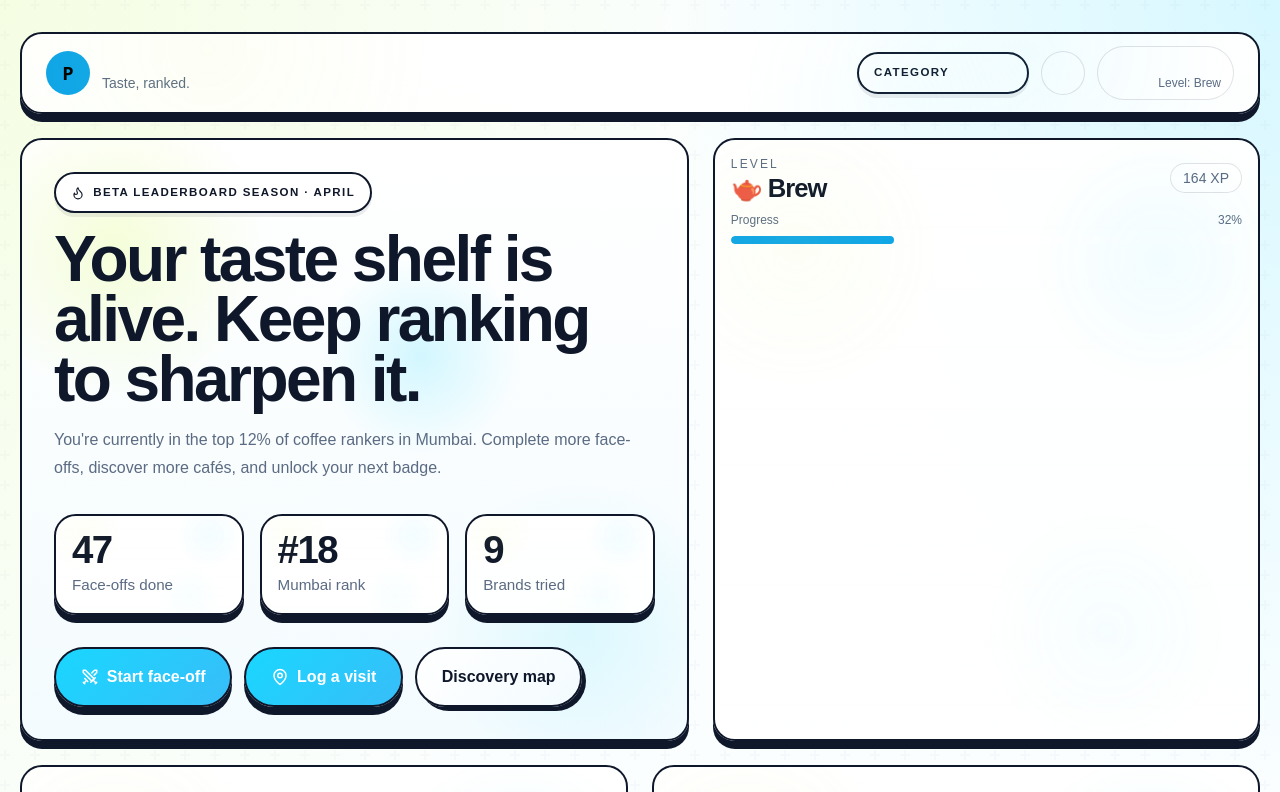
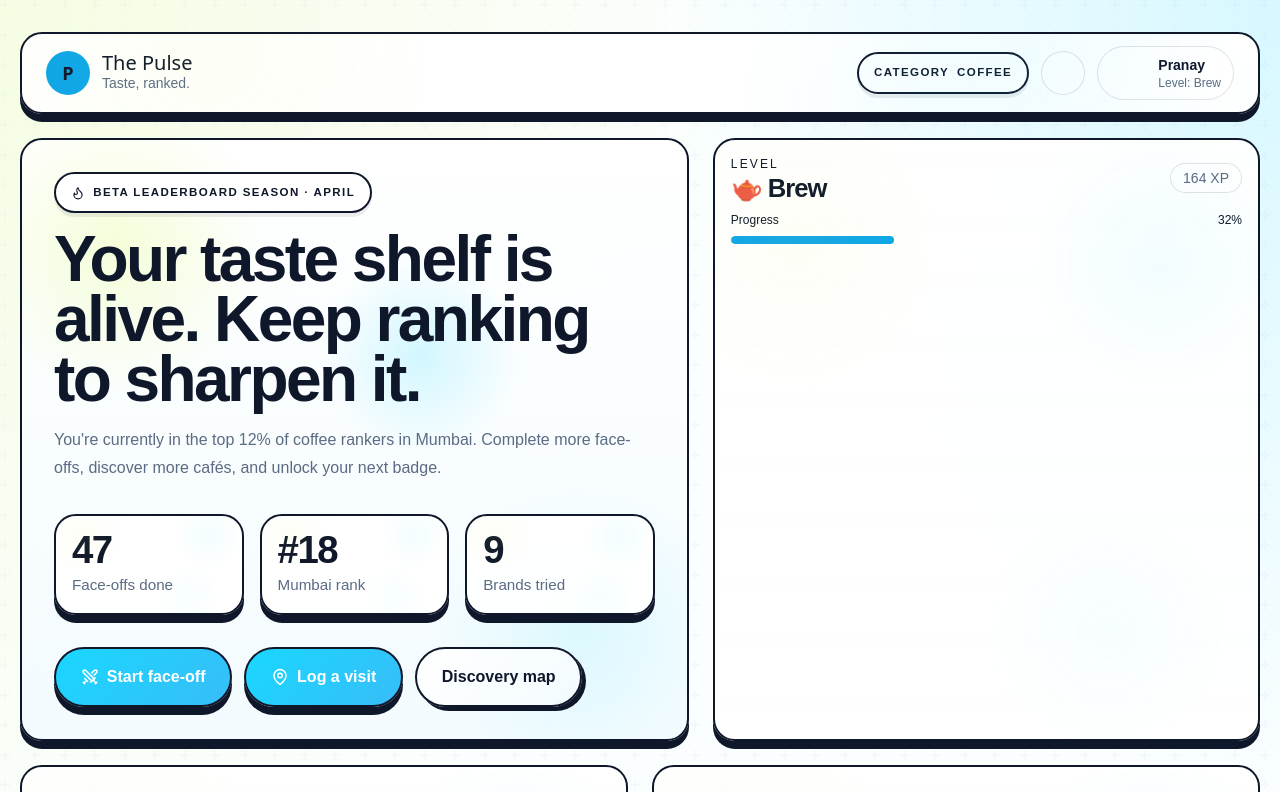
Before and after one commit to pranayj02/the-pulse, a Next.js app: page / in a window 1280 px wide. Shown: the top 792 px of the page. Built offline with nearby package versions, Linux system fonts and the light colour scheme; a web font is replaced by a local one.

Commit message:
Update globals.css - last gemini/perplexity change

```diff
--- a/app/globals.css
+++ b/app/globals.css
@@ -120,7 +120,7 @@
       radial-gradient(circle at 15% 18%, rgba(217, 251, 99, 0.15), transparent 22%),
       radial-gradient(circle at 82% 20%, rgba(25, 215, 255, 0.14), transparent 20%),
       radial-gradient(circle at 72% 82%, rgba(103, 232, 249, 0.12), transparent 20%);
-    opacity: 0.9;
+    opacity: 0.38;
   }
 
   .card-bento:hover {
@@ -139,6 +139,7 @@
     border: 2px solid var(--color-ink);
     border-radius: var(--radius-lg);
     box-shadow: var(--shadow-pop);
+    isolation: isolate;
   }
 
   .pill {
@@ -291,6 +292,7 @@
       radial-gradient(circle at 72% 18%, rgba(25, 215, 255, 0.18), transparent 20%),
       radial-gradient(circle at 84% 82%, rgba(103, 232, 249, 0.18), transparent 18%),
       linear-gradient(180deg, rgba(255,255,255,0.98), rgba(243,251,255,0.92));
+    isolation: isolate;
   }
 
   .map-grid {
@@ -335,10 +337,6 @@
   }
 
   /* Compatibility helpers */
-  .text-white {
-    color: #ffffff !important;
-  }
-
   .text-accent {
     color: var(--color-pulse-electric-deep) !important;
   }
@@ -373,6 +371,52 @@
 
   .ring-accent\/40 {
     --tw-ring-color: rgba(25, 215, 255, 0.34) !important;
+  }
+
+  /* Text safety reset */
+  h1,
+  h2,
+  h3,
+  h4,
+  h5,
+  h6,
+  p,
+  span,
+  li,
+  label,
+  a,
+  strong,
+  em,
+  small,
+  .section-title,
+  .heading-md,
+  .stat-value,
+  .font-clash {
+    color: var(--color-ink);
+    -webkit-text-fill-color: var(--color-ink);
+    text-shadow: none;
+    mix-blend-mode: normal;
+    opacity: 1;
+  }
+
+  .text-muted,
+  .stat-label {
+    color: var(--color-ink-muted) !important;
+    -webkit-text-fill-color: var(--color-ink-muted) !important;
+  }
+
+  .cta-primary,
+  .cta-primary * {
+    color: #ffffff !important;
+    -webkit-text-fill-color: #ffffff !important;
+  }
+
+  .cta-secondary,
+  .cta-secondary *,
+  .pill,
+  .pill * {
+    color: var(--color-ink) !important;
+    -webkit-text-fill-color: var(--color-ink) !important;
   }
 }
 
@@ -430,37 +474,3 @@
     border-radius: 999px;
   }
 }
-
-  @layer components {
-  .section-title,
-  .heading-md,
-  .stat-value,
-  h1,
-  h2,
-  h3,
-  .font-clash {
-    color: var(--color-ink) !important;
-    text-shadow: none !important;
-    mix-blend-mode: normal !important;
-    opacity: 1 !important;
-  }
-
-  p,
-  li,
-  label,
-  .text-muted,
-  .stat-label {
-    color: var(--color-ink-muted);
-  }
-
-  .card::before,
-  .card-bento::before {
-    opacity: 0.38;
-  }
-
-  .card-strong,
-  .spectral-card,
-  .brand-gradient {
-    isolation: isolate;
-  }
-}
```
